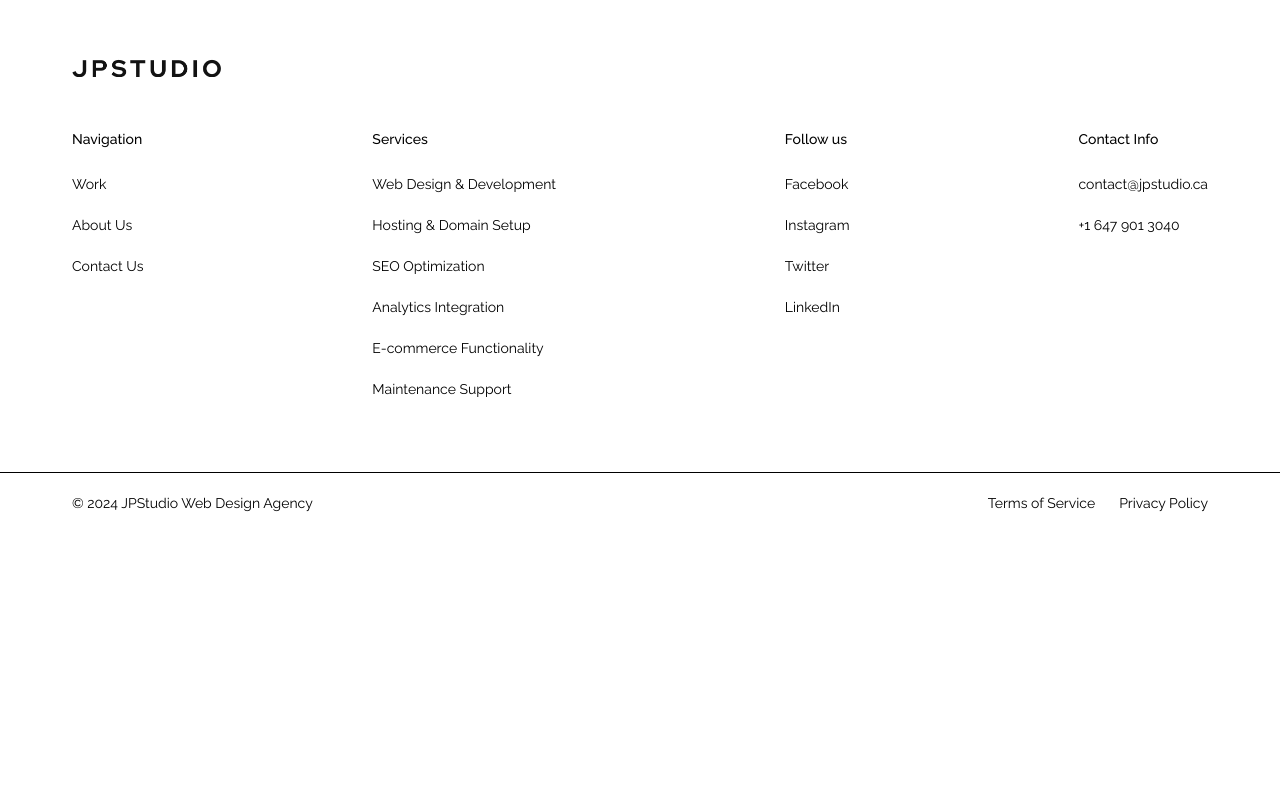
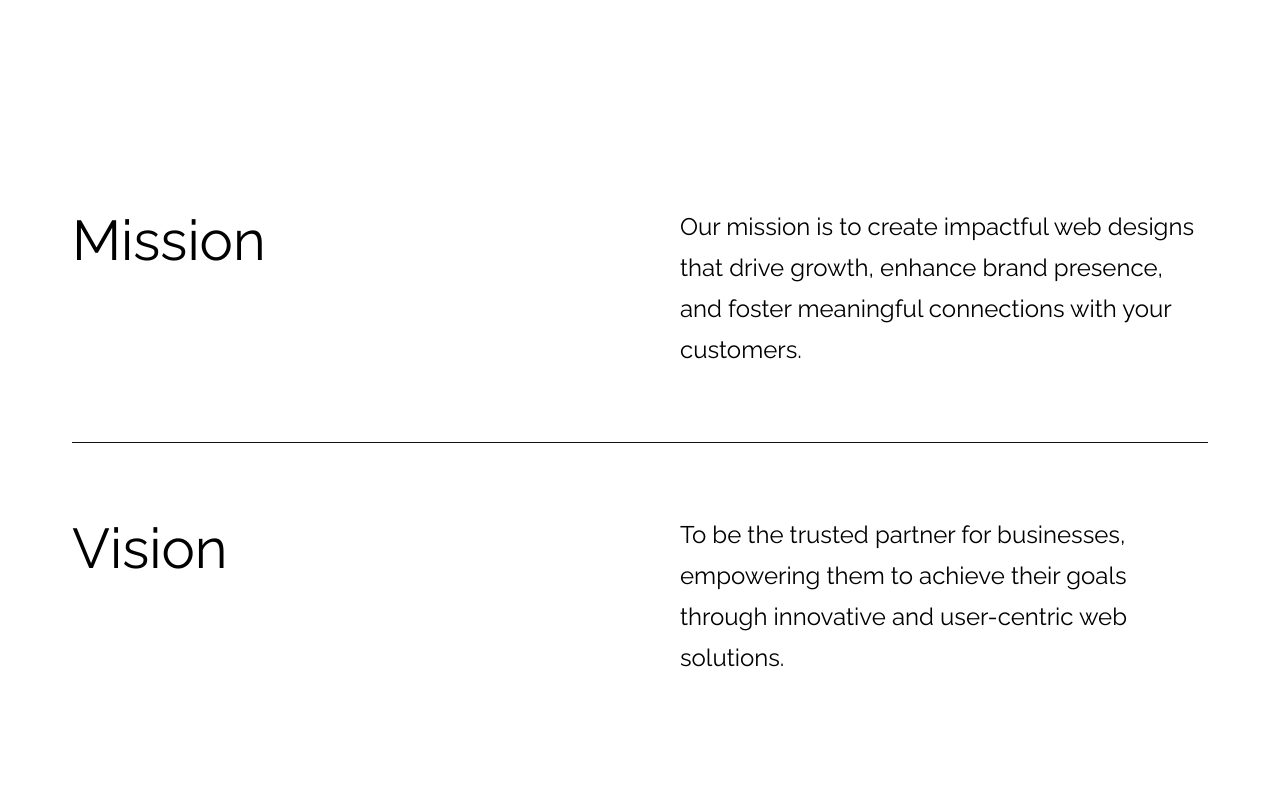
Before and after one commit to joewardperalta/jpstudio, a Next.js app: page /agency in a window 1280 px wide. Shown: the part 1460-2260 px from the top of the page. Before the commit the page ends 2010 px from the top, so only its background shows below. Built offline with nearby package versions, Linux system fonts and the light colour scheme.

Commit message:
Add mission and vision section

```diff
--- a/app/agency/page.js
+++ b/app/agency/page.js
@@ -1,3 +1,4 @@
+import SectionHeading from "@/components/SectionHeading";
 import SubTitle from "@/components/SubTitle";
 import Title from "@/components/Title";
 import Wrapper from "@/components/Wrapper";
@@ -26,6 +27,32 @@ export default function page() {
           />
         </Wrapper>
       </section>
+
+      <section id="mission-and-vision-section">
+        <div className="mx-auto max-w-[1440px]">
+          <Wrapper>
+            {/* Mission */}
+            <div className="flex justify-between gap-20 border-b border-black py-17">
+              <SectionHeading className="w-full">Mission</SectionHeading>
+              <p className="w-full text-2xl leading-[1.7]">
+                Our mission is to create impactful web designs that drive
+                growth, enhance brand presence, and foster meaningful
+                connections with your customers.
+              </p>
+            </div>
+
+            {/* Vision */}
+            <div className="flex justify-between gap-20 py-17">
+              <SectionHeading className="w-full">Vision</SectionHeading>
+              <p className="w-full text-2xl leading-[1.7]">
+                To be the trusted partner for businesses, empowering them to
+                achieve their goals through innovative and user-centric web
+                solutions.
+              </p>
+            </div>
+          </Wrapper>
+        </div>
+      </section>
     </main>
   );
 }
```
